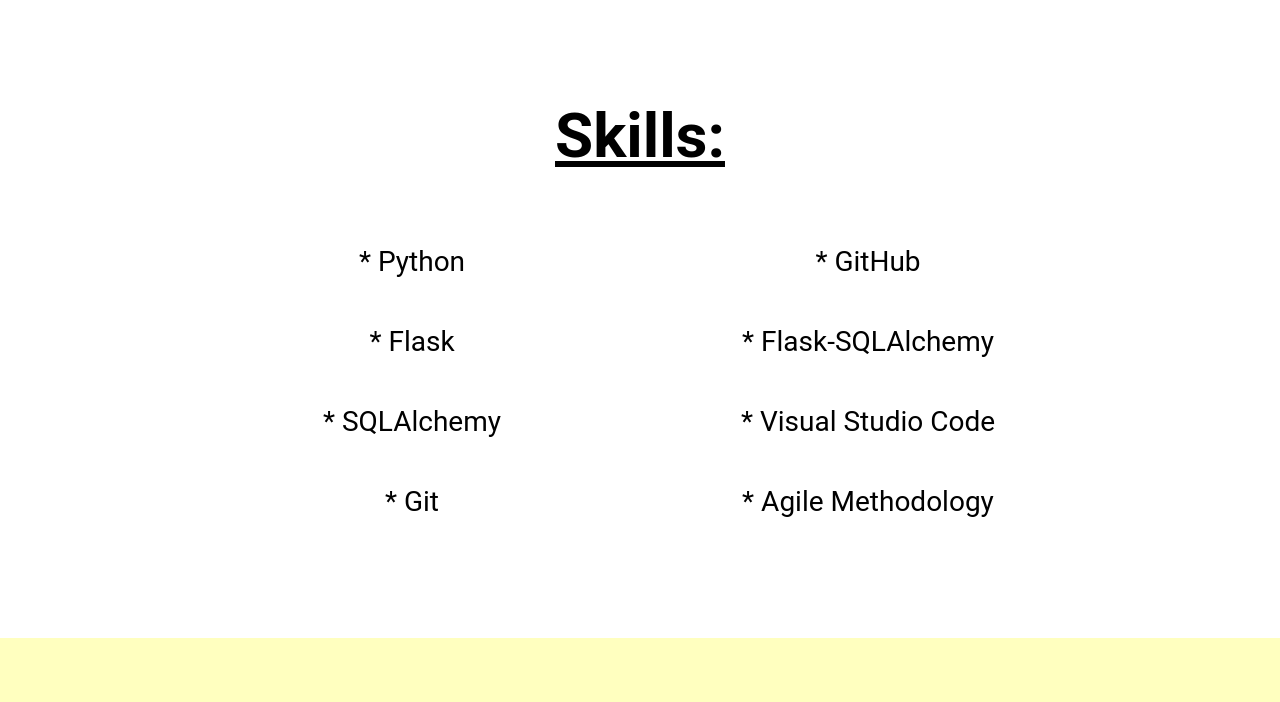
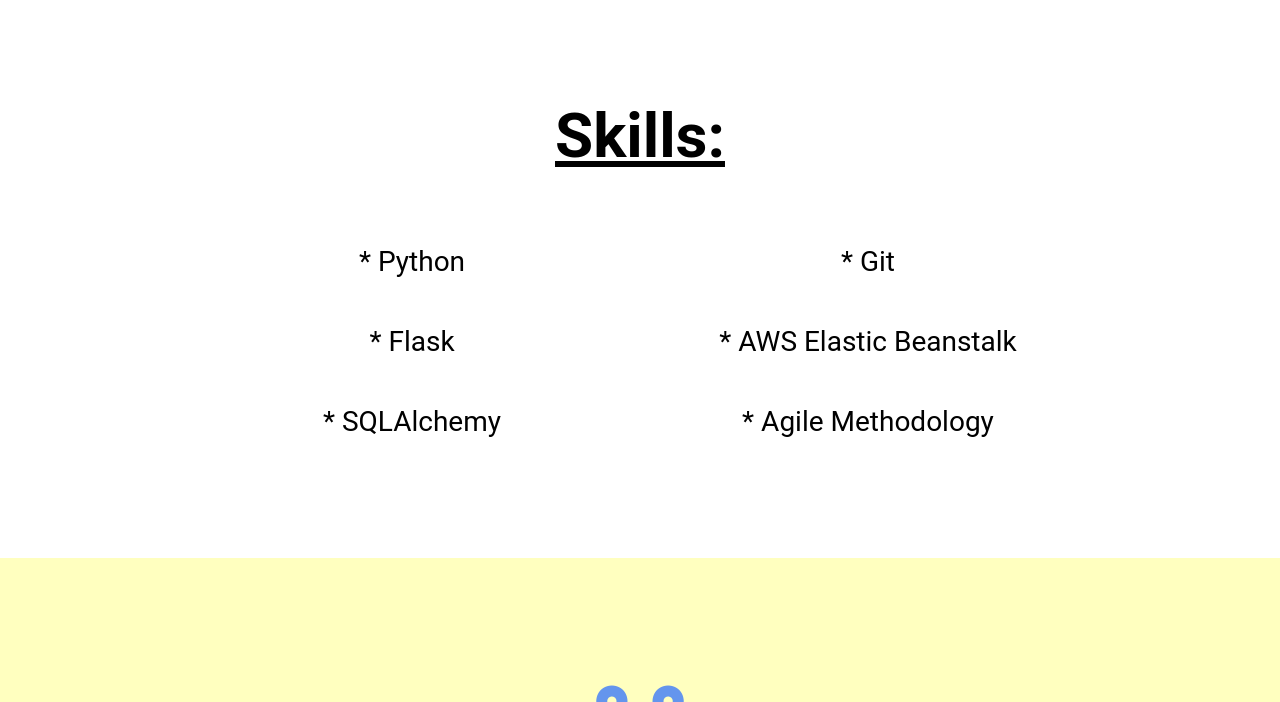
Before and after one commit to thamasmorethelen/website, a Flask app: page / in a window 1280 px wide. Shown: the part 1344-2046 px from the top of the page. Run offline with Flask 2, Linux system fonts and the light colour scheme; some libraries are stand-ins or nearby versions.

Commit message:
updates to index.html

```diff
--- a/templates/index.html
+++ b/templates/index.html
@@ -21,9 +21,7 @@
                 <li>* Flask</li>
                 <li>* SQLAlchemy</li>
                 <li>* Git</li>
-                <li>* GitHub</li>
-                <li>* Flask-SQLAlchemy</li>
-                <li>* Visual Studio Code</li>
+                <li>* AWS Elastic Beanstalk</li>
                 <li>* Agile Methodology</li>
             </ul>
         </section>
```
